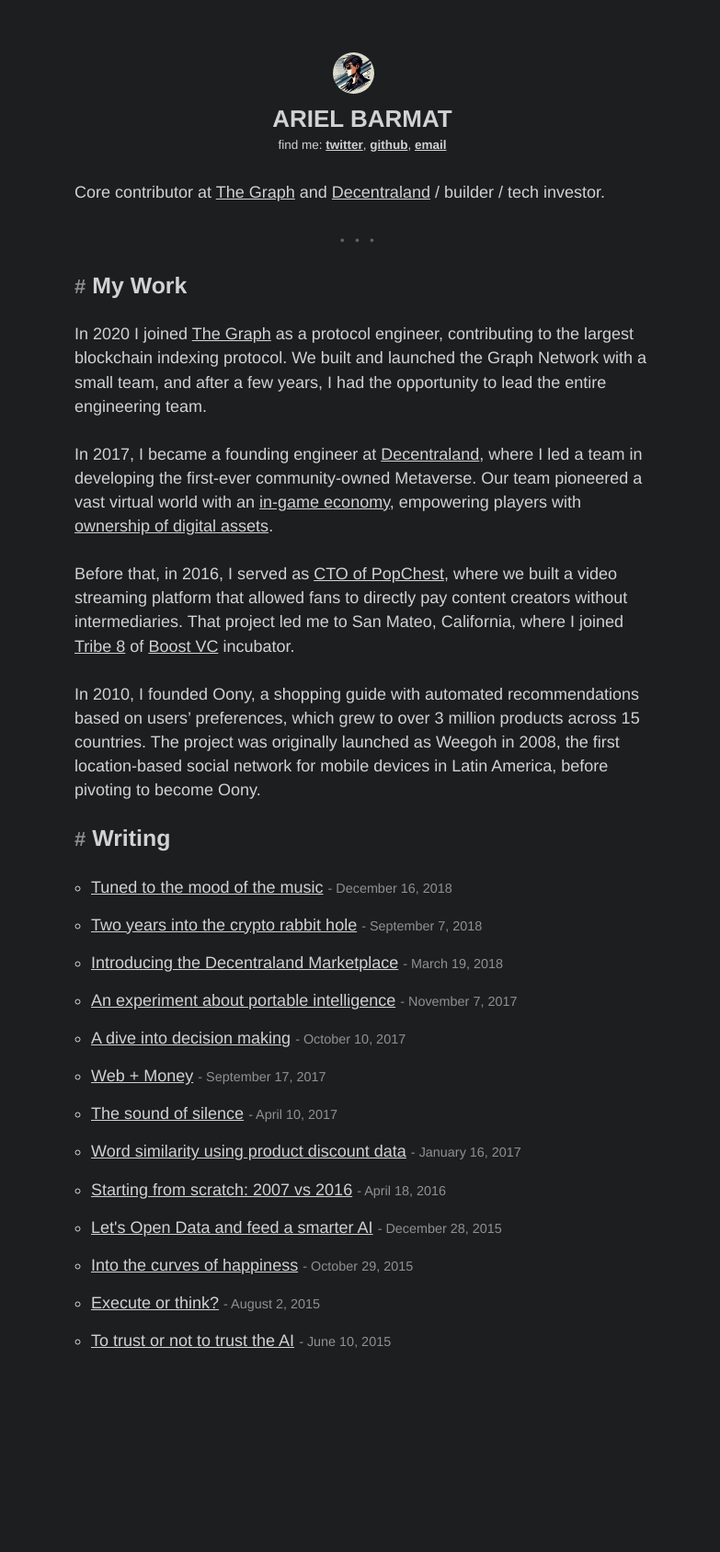
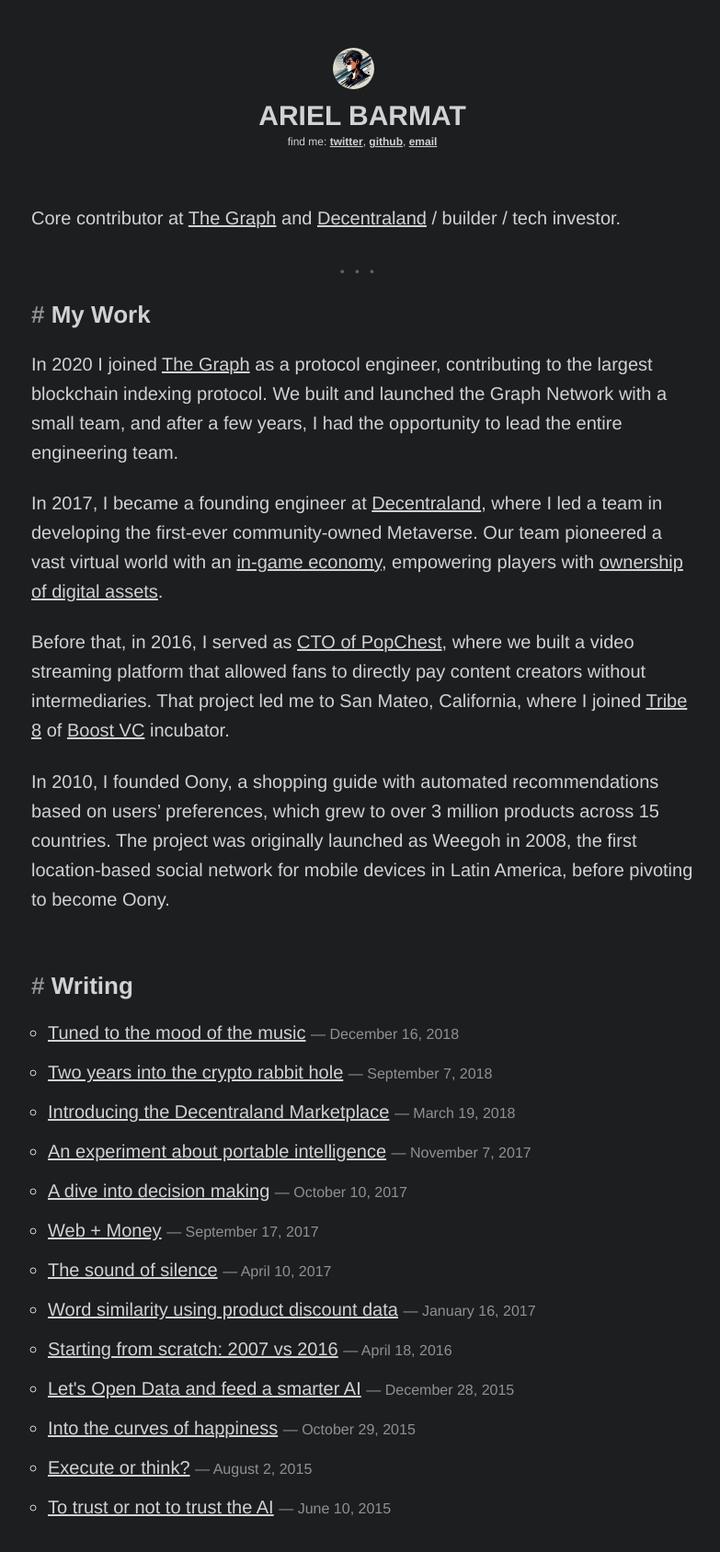
Before and after one commit to abarmat/abarmat.github.io, an Eleventy site: page src/index.njk in a window 1280 px wide. Shown: the whole page at 92% size, without its empty margins (246-1029 px from the left). Before the commit the page ends 1531 px from the top, so only its background shows below. Built offline with nearby package versions, Linux system fonts and the light colour scheme; Eleventy itself is replaced by a stand-in of ours; files that its build step writes are made by us from their sources.

Commit message:
style: update looks

```diff
--- a/src/_includes/base-with-nav.njk
+++ b/src/_includes/base-with-nav.njk
@@ -2,8 +2,8 @@
 layout: base.njk
 ---
 
-<div class="content nav"">
-  <div class="bio-id">
+<div class="content"">
+  <div class="bio-id nav">
     <a href="/">
       <img class="avatar" src="/assets/images/avatar.jpg" alt="AB" />
     </a>
--- a/src/css/style.css
+++ b/src/css/style.css
@@ -106,7 +106,7 @@
 }
 
 figure {
-  margin: 1em 40px;
+  margin: 1rem 2.5rem;
 }
 
 hr {
@@ -162,8 +162,8 @@
 
 fieldset {
   border: 1px solid silver;
-  margin: 0 2px;
-  padding: 0.35em 0.625em 0.75em;
+  margin: 0 0.125rem;
+  padding: 0.35rem 0.625rem 0.75rem;
 }
 
 legend {
@@ -211,7 +211,9 @@
 }
 
 html {
-  font: 112.5%/1.45em georgia, serif;
+  font-size: 16px; /* Base font size for REM calculations */
+  font-family: georgia, serif;
+  line-height: 1.45;
   box-sizing: border-box;
   overflow-y: scroll;
 }
@@ -296,7 +298,7 @@
   color: inherit;
   font-weight: bold;
   text-rendering: optimizeLegibility;
-  font-size: 1.38316rem;
+  font-size: 1.5rem;
   line-height: 1.1;
 }
 
@@ -370,6 +372,7 @@
   margin-bottom: 1.45rem;
   list-style-position: outside;
   list-style-image: none;
+  font-size: 1.25rem;
 }
 
 ol {
@@ -416,6 +419,8 @@
   padding-right: 0;
   padding-top: 0;
   margin-bottom: 1.45rem;
+  font-size: 1.25rem;
+  line-height: 1.6;
 }
 
 figure {
@@ -473,7 +478,7 @@
   margin-left: 0;
   margin-top: 0;
   padding-bottom: 0;
-  padding-left: 20px;
+  padding-left: 1.25rem;
   padding-right: 0;
   padding-top: 0;
   margin-bottom: 1.45rem;
@@ -694,9 +699,9 @@
   background: #fffa96cc;
 }
 
-@media only screen and (max-width: 480px) {
+@media only screen and (max-width: 30rem) {
   html {
-    font-size: 100%;
+    font-size: 14px;
   }
 }
 
@@ -715,7 +720,7 @@
   text-align: center;
   margin: 0 0 2.6rem 0;
   background: 0;
-  font-size: 14px;
+  font-size: 0.875rem;
 }
 hr::before {
   content: "•••";
@@ -724,24 +729,27 @@
   color: hsla(100, 100%, 100%, 0.3);
 }
 
+section {
+  margin-bottom: 2rem;
+}
+
 .content {
   margin: 0 auto;
-  max-width: 680px;
-  padding: 2.5rem 1.5rem;
+  max-width: 50rem;
+  padding: 2.5rem 2.5rem;
 
-  h3 span {
+  h2 span {
     color: #909090;
-    font-size: 22px;
   }
 }
 
 .bio-id {
-  margin-top: 12px;
+  margin-top: 0.75rem;
   text-align: center;
 
   h1 {
-    font-size: 26px;
-    padding-top: 6px;
+    font-size: 1.875rem;
+    padding-top: 0.375rem;
     text-transform: uppercase;
   }
   h1 a {
@@ -756,10 +764,10 @@
   }
 
   .avatar {
-    width: 45px;
-    height: 45px;
+    width: 2.8125rem;
+    height: 2.8125rem;
     object-fit: cover;
-    margin-right: 20px;
+    margin-right: 1.25rem;
     border-radius: 50%;
   }
 
@@ -777,10 +785,12 @@
   clear: both;
 }
 
-.nav .bio-id {
+.nav.bio-id {
+  margin-bottom: 2rem;
+
   h1 {
-    font-size: 16px;
-    padding-top: 6px;
+    font-size: 1rem;
+    padding-top: 0.375rem;
     text-transform: uppercase;
   }
   h1 a {
@@ -795,6 +805,7 @@
 }
 
 .post-content {
+  font-size: 1.125rem;
   line-height: 1.5;
 }
 
@@ -803,18 +814,17 @@
   margin: 0;
 
   .post {
+    font-size: 1.25rem;
     list-style-type: none;
-    margin-bottom: 14px;
+    margin-bottom: 0.875rem;
 
     h3 {
-      font-size: 18px;
       padding: 0;
       margin: 0;
     }
 
     .post-marker {
-      font-size: 16px;
-      margin-right: 4px;
+      margin-right: 0.25rem;
     }
 
     .post-date {
@@ -823,9 +833,13 @@
   }
 }
 
+.post-section {
+  margin-top: 4rem;
+}
+
 .post-section .post-list {
   padding: 0;
-  margin-left: 18px;
+  margin-left: 1.125rem;
 
   .post {
     list-style-type: circle;
@@ -834,8 +848,8 @@
 
 /* RSS Feed Link Styling */
 .rss-link {
-  margin-left: 15px;
-  font-size: 18px;
+  margin-left: 0.9375rem;
+  font-size: 1.125rem;
   text-decoration: none;
   opacity: 0.8;
   transition: opacity 0.2s ease;
@@ -897,7 +911,7 @@
   margin-bottom: 0.5rem;
 }
 
-@media only screen and (max-width: 768px) {
+@media only screen and (max-width: 48rem) {
   .feed-options {
     grid-template-columns: 1fr;
     gap: 1rem;
--- a/src/index.njk
+++ b/src/index.njk
@@ -31,7 +31,7 @@
   </section>
   <hr />
   <section>
-    <h3><span>#</span> My Work</h3>
+    <h2><span>#</span> My Work</h2>
     <p>
       In 2020 I joined
       <a href="https://thegraph.com/" rel="noreferrer">The Graph</a> as a
@@ -76,12 +76,12 @@
     </p>
   </section>
   <section class="post-section">
-    <h3><span>#</span> Writing</h3>
+    <h2><span>#</span> Writing</h2>
     <ul class="post-list">
       {%- for post in collections.posts %}
       <li class="post">
         <a href="{{ post.url }}">{{ post.data.title }}</a>
-        <small class="post-date">- {{ post.date | dateFilter }}</small>
+        <small class="post-date">— {{ post.date | dateFilter }}</small>
       </li>
       {%- endfor -%}
     </ul>
```
